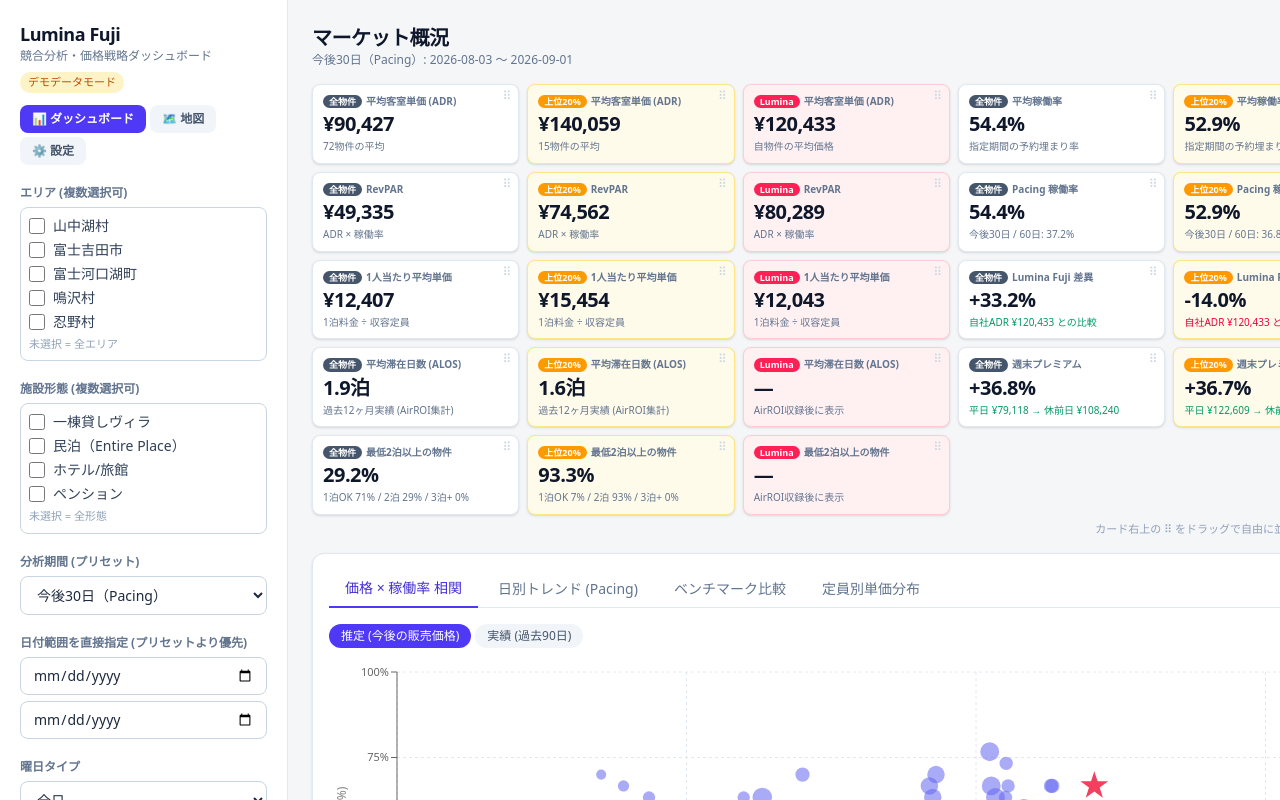
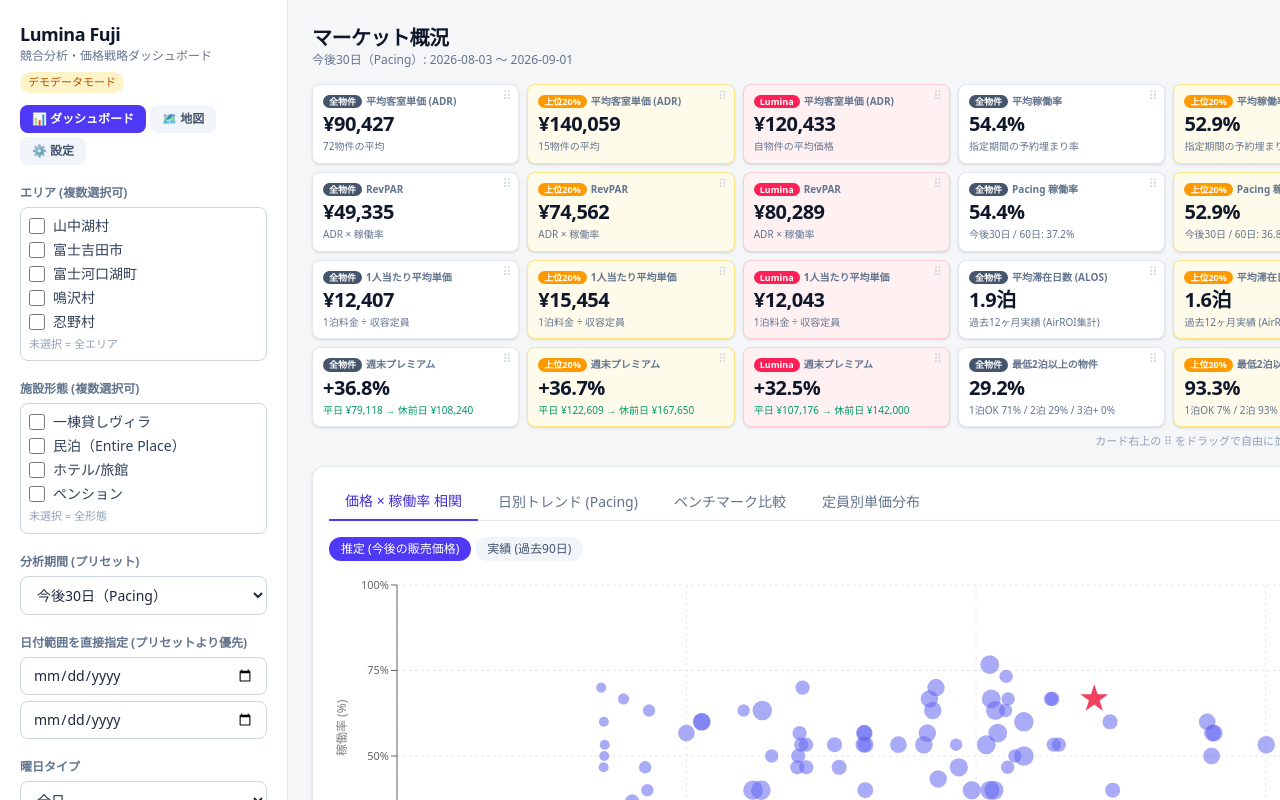
Before and after one commit to americanpizzabar/minpaku-marketing, a Next.js app: page / in a window 1280 px wide. Shown: the top 800 px of the page. Built offline with nearby package versions, Linux system fonts and the light colour scheme.

Commit message:
「Lumina Fuji 差異」カード (3セグメント分) を削除
- Lumina列で自物件と市場を直接比較できるため重複となった差異行を廃止
  (計24枚 = 8指標 × 3セグメント)

```diff
--- a/src/components/KpiCards.tsx
+++ b/src/components/KpiCards.tsx
@@ -123,10 +123,6 @@ function SortableCard({ id, children }: { id: string; children: React.ReactNode
 
 /** 指定セグメントのKPIセットからカード定義を組み立てる */
 function buildSegmentCards(kpis: Kpis, segment: KpiSegmentId): CardDef[] {
-  const luminaDiff =
-    kpis.luminaAdr !== null && kpis.adr > 0
-      ? ((kpis.luminaAdr - kpis.adr) / kpis.adr) * 100
-      : null;
   const dist = kpis.minStayDist;
   const distTotal = dist.n1 + dist.n2 + dist.n3plus;
   const pct = (n: number) => (distTotal > 0 ? Math.round((n / distTotal) * 100) : 0);
@@ -154,22 +150,6 @@ function buildSegmentCards(kpis: Kpis, segment: KpiSegmentId): CardDef[] {
       value: formatJpy(kpis.pricePerGuest),
       sub: "1泊料金 ÷ 収容定員",
     },
-    lumina: isOwn
-      ? {
-          label: "Lumina Fuji 差異",
-          value: "—",
-          sub: "自物件のため対象外",
-        }
-      : {
-          label: "Lumina Fuji 差異",
-          value:
-            luminaDiff !== null ? `${luminaDiff >= 0 ? "+" : ""}${luminaDiff.toFixed(1)}%` : "—",
-          sub:
-            kpis.luminaAdr !== null
-              ? `自社ADR ${formatJpy(kpis.luminaAdr)} との比較`
-              : "自社データ未登録",
-          accent: luminaDiff !== null ? (luminaDiff >= 0 ? "up" : "down") : null,
-        },
     alos: {
       label: "平均滞在日数 (ALOS)",
       value: kpis.alos !== null ? `${kpis.alos}泊` : "—",
--- a/src/lib/kpi-cards.ts
+++ b/src/lib/kpi-cards.ts
@@ -6,7 +6,6 @@ export const KPI_METRICS = [
   { id: "revpar", label: "RevPAR" },
   { id: "pacing", label: "Pacing 稼働率" },
   { id: "ppg", label: "1人当たり平均単価" },
-  { id: "lumina", label: "Lumina Fuji 差異" },
   { id: "alos", label: "平均滞在日数 (ALOS)" },
   { id: "weekend", label: "週末プレミアム" },
   { id: "minstay", label: "最低2泊以上の物件" },
@@ -24,18 +23,18 @@ export const KPI_SEGMENTS: {
   {
     id: "all",
     label: "全物件",
-    metricIds: ["adr", "occupancy", "revpar", "pacing", "ppg", "lumina", "alos", "weekend", "minstay"],
+    metricIds: ["adr", "occupancy", "revpar", "pacing", "ppg", "alos", "weekend", "minstay"],
   },
   {
     id: "top",
     label: "上位20%",
-    metricIds: ["adr", "occupancy", "revpar", "pacing", "ppg", "lumina", "alos", "weekend", "minstay"],
+    metricIds: ["adr", "occupancy", "revpar", "pacing", "ppg", "alos", "weekend", "minstay"],
   },
   {
     id: "own",
     label: "Lumina Fuji",
-    // 行揃えのため全指標を持つ (差異/ALOS/最低泊数は自物件ではプレースホルダ表示)
-    metricIds: ["adr", "occupancy", "revpar", "pacing", "ppg", "lumina", "alos", "weekend", "minstay"],
+    // 行揃えのため全指標を持つ (ALOS/最低泊数は自物件ではプレースホルダ表示)
+    metricIds: ["adr", "occupancy", "revpar", "pacing", "ppg", "alos", "weekend", "minstay"],
   },
 ];
 
```
